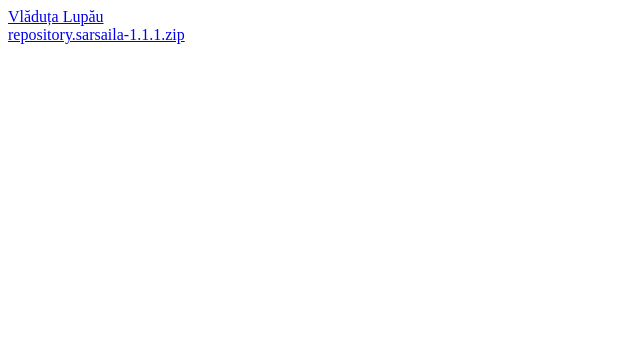
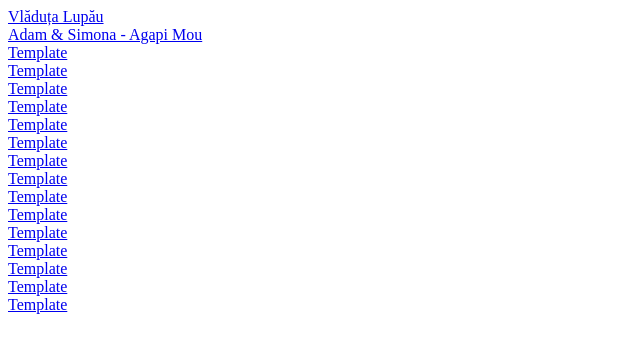
Before and after one commit to derzis/videoclipuri, a plain HTML site: page index.html in a window 1280 px wide. Shown: the whole page, without its empty margins (0-640 px from the left). Drawn offline with Linux system fonts and the light colour scheme.

Commit message:
Update index.html

```diff
--- a/index.html
+++ b/index.html
@@ -1,9 +1,38 @@
-<!DOCTYPE html>
 <!DOCTYPE html>
 <html>
 <body>
 <a href="Vlăduța Lupău">Vlăduța Lupău</a>
 <br />
-<a href="repository.sarsaila-1.1.1.zip">repository.sarsaila-1.1.1.zip</a>
+<a href="https://derzis.xyz/Videoclipuri/Adam%20%26%20Simona%20-%20Agapi%20Mou%20%5B2021%5D%5B4K%5D.strm">Adam & Simona - Agapi Mou</a>
+<br />
+<a href="Template">Template</a>
+<br />
+<a href="Template">Template</a>
+<br />
+<a href="Template">Template</a>
+<br />
+<a href="Template">Template</a>
+<br />
+<a href="Template">Template</a>
+<br />
+<a href="Template">Template</a>
+<br />
+<a href="Template">Template</a>
+<br />
+<a href="Template">Template</a>
+<br />
+<a href="Template">Template</a>
+<br />
+<a href="Template">Template</a>
+<br />
+<a href="Template">Template</a>
+<br />
+<a href="Template">Template</a>
+<br />
+<a href="Template">Template</a>
+<br />
+<a href="Template">Template</a>
+<br />
+<a href="Template">Template</a>
 </body>
 </html>
```
